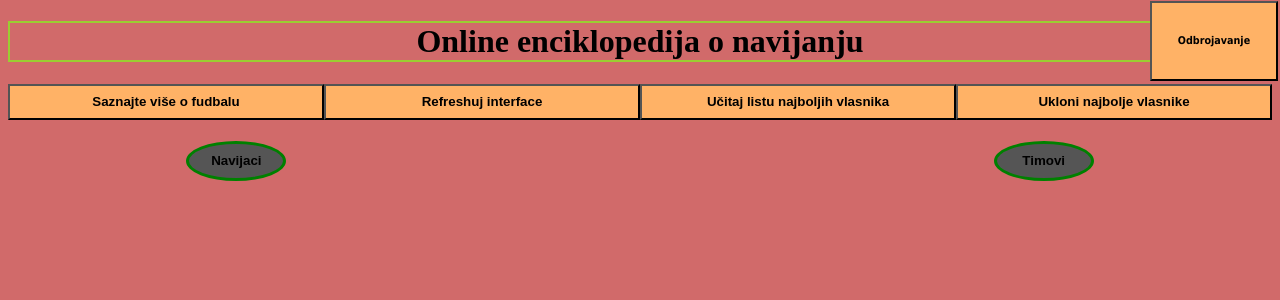
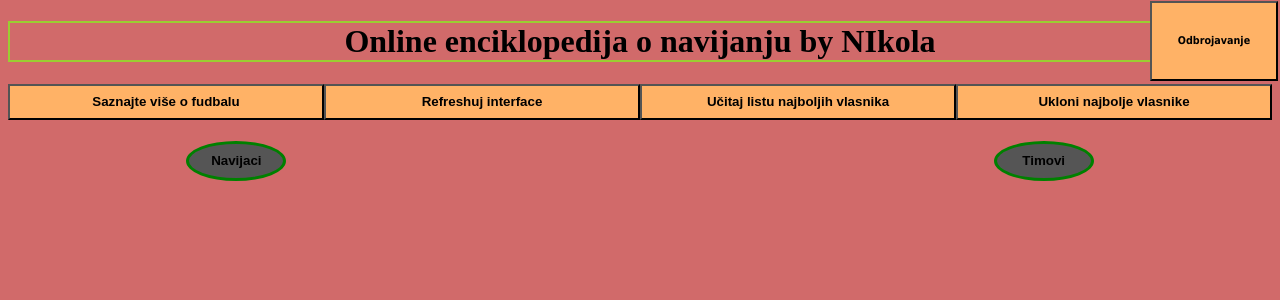
Before and after one commit to Nixyz11/domaci, a PHP site: page / in a window 1280 px wide. Shown: the top 300 px of the page. Run offline with PHP 8.4, Linux system fonts and the light colour scheme.

Commit message:
Poslednji commit
Dodavanje nastavka naslovu projekta

```diff
--- a/index.php
+++ b/index.php
@@ -5,7 +5,7 @@
     <meta http-equiv="X-UA-Compatible" content="IE=edge" />
     <meta name="viewport" content="width=device-width, initial-scale=1.0" />
     <link rel="stylesheet" href="./styles.css" />
-    <title>Enciklopedija navijanja</title>
+    <title>Enciklopedija navijanja by Nikola</title>
 <style>
  a{
     color: black;
@@ -104,7 +104,7 @@
 </style>
   </head>
   <body>
-  <h1>Online enciklopedija o navijanju</h1>
+  <h1>Online enciklopedija o navijanju by NIkola</h1>
   <div>
    <button type="submit" name="vise" id="vise">Saznajte više o fudbalu</button>
    <br/>
```
